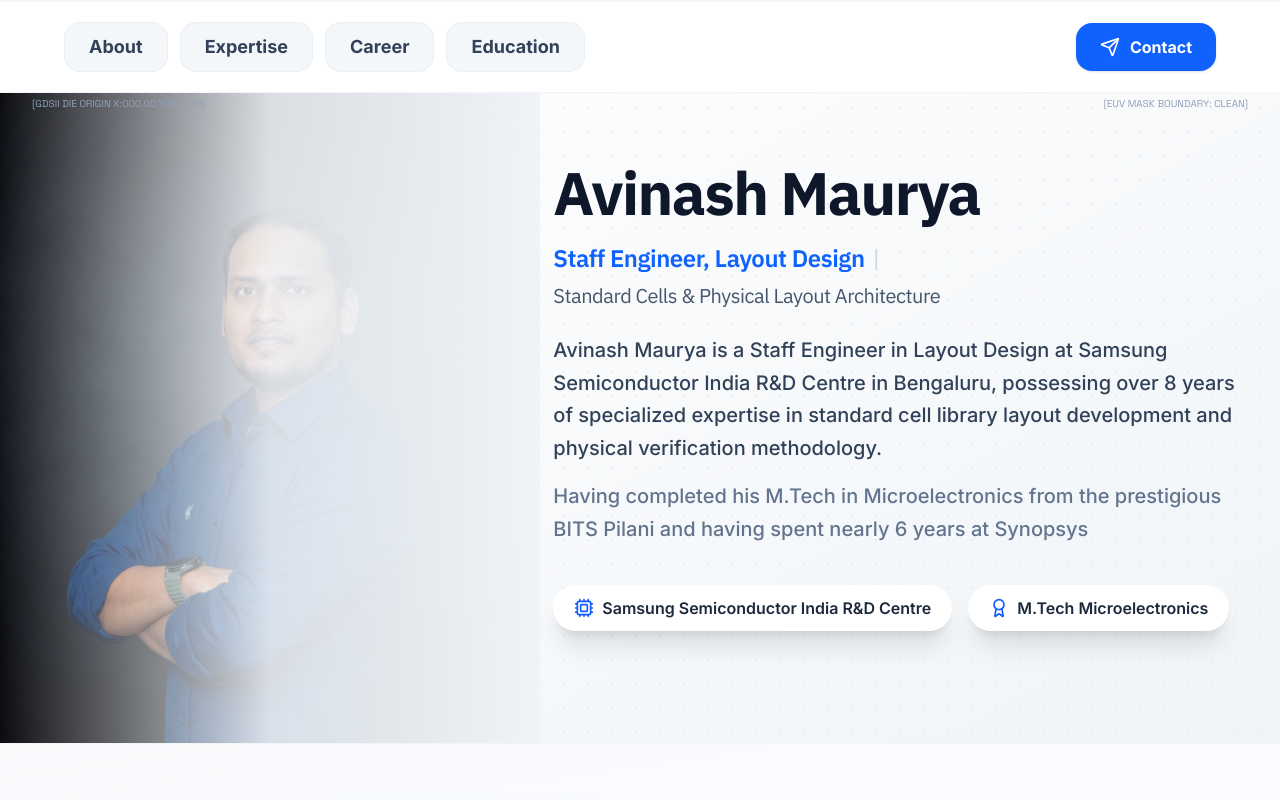
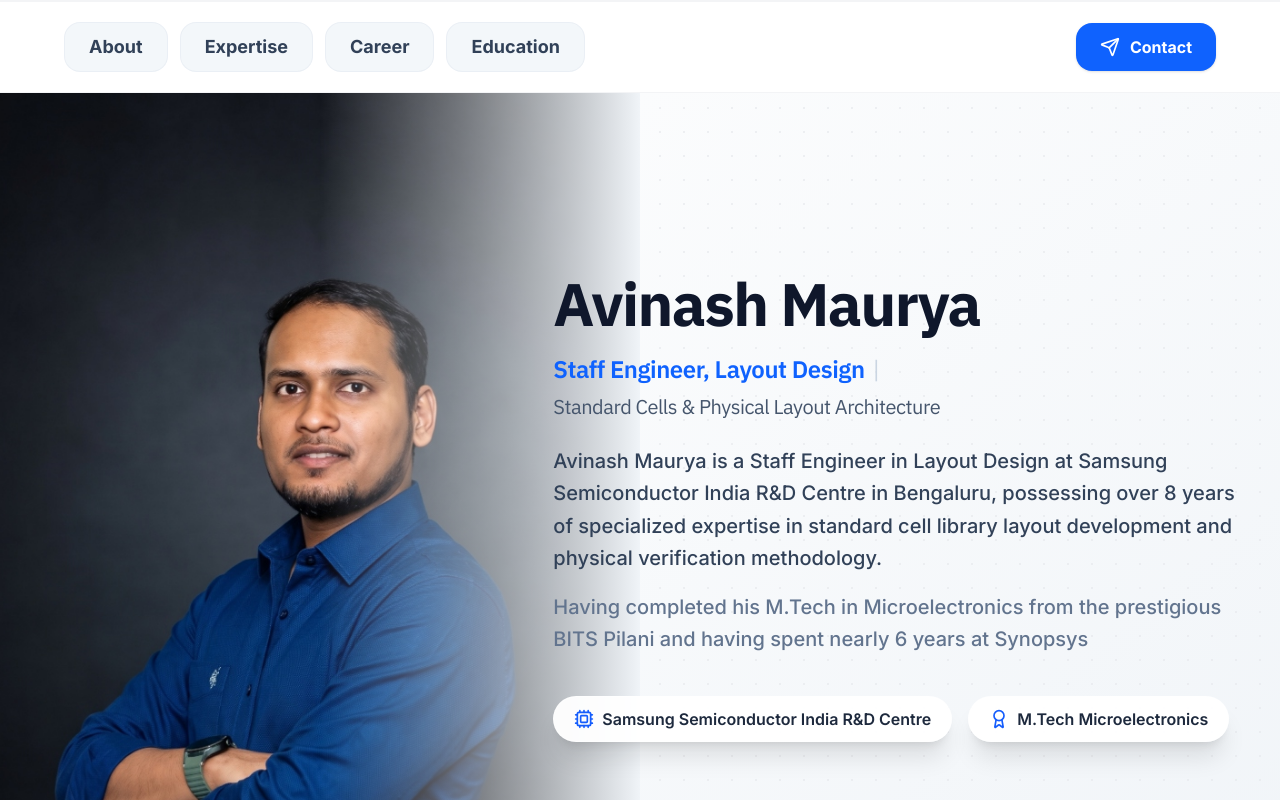
Before and after one commit to atendra11maurya/chia_and_wifi, a React (Vite) app: page / in a window 1280 px wide. Shown: the top 800 px of the page. Built offline with nearby package versions, Linux system fonts and the light colour scheme.

Commit message:
Update hero portrait framing, contact card button height, and FinFET card copy

```diff
--- a/src/components/Contact.tsx
+++ b/src/components/Contact.tsx
@@ -147,18 +147,18 @@ export const Contact: React.FC = () => {
                 Ready to discuss an opportunity?
               </h3>
               <p className="text-gray-600 text-sm sm:text-base leading-relaxed mb-8">
-                Whether you have a technical inquiry or a potential project, feel free to reach out via email or connect professionally on LinkedIn.
+                Whether you have a technical inquiry or a potential project, feel free to reach out and connect
               </p>
             </div>
 
             {/* CTA Buttons */}
-            <div className="flex flex-col gap-4">
+            <div className="flex flex-col gap-5">
               {/* Primary Button (Blue) */}
               <a
                 href="mailto:pine.avinash@gmail.com?subject=Portfolio%20Inquiry&body=Hello%20Avinash,%0A%0AI%20came%20across%20your%20portfolio..."
-                className="w-full inline-flex items-center justify-center gap-3 px-8 py-5 sm:py-6 text-lg sm:text-xl font-bold text-white bg-[#2563EB] rounded-2xl hover:bg-[#1d4ed8] hover:scale-[1.02] active:scale-[0.98] transition-all duration-200 shadow-md hover:shadow-lg focus-visible:outline-none focus-visible:ring-2 focus-visible:ring-[#2563EB] cursor-pointer"
+                className="w-full inline-flex items-center justify-center gap-3 px-6 min-h-[76px] sm:min-h-[84px] text-base sm:text-lg font-bold text-white bg-[#2563EB] rounded-2xl hover:bg-[#1d4ed8] hover:scale-[1.02] active:scale-[0.98] transition-all duration-200 shadow-sm hover:shadow-md focus-visible:outline-none focus-visible:ring-2 focus-visible:ring-[#2563EB] cursor-pointer"
               >
-                <Mail className="w-6 h-6" />
+                <Mail className="w-5 h-5" />
                 <span>Email Me</span>
               </a>
 
@@ -167,13 +167,13 @@ export const Contact: React.FC = () => {
                 href={PERSONAL_INFO.linkedin}
                 target="_blank"
                 rel="noopener noreferrer"
-                className="w-full inline-flex items-center justify-center gap-3 px-8 py-5 sm:py-6 text-lg sm:text-xl font-bold text-[#2563EB] bg-white border-2 border-[#2563EB] rounded-2xl hover:bg-blue-50 hover:scale-[1.02] active:scale-[0.98] transition-all duration-200 focus-visible:outline-none focus-visible:ring-2 focus-visible:ring-[#2563EB] cursor-pointer"
+                className="w-full inline-flex items-center justify-center gap-3 px-6 min-h-[76px] sm:min-h-[84px] text-base sm:text-lg font-bold text-[#2563EB] bg-white border-2 border-[#2563EB] rounded-2xl hover:bg-blue-50 hover:scale-[1.02] active:scale-[0.98] transition-all duration-200 focus-visible:outline-none focus-visible:ring-2 focus-visible:ring-[#2563EB] cursor-pointer"
               >
-                <svg className="w-6 h-6 fill-[#2563EB]" viewBox="0 0 24 24">
+                <svg className="w-5 h-5 fill-[#2563EB]" viewBox="0 0 24 24">
                   <path d="M19 3a2 2 0 0 1 2 2v14a2 2 0 0 1-2 2H5a2 2 0 0 1-2-2V5a2 2 0 0 1 2-2h14m-.5 15.5v-5.3a3.26 3.26 0 0 0-3.26-3.26c-.85 0-1.84.52-2.28 1.3v-1.11h-2.79v8.37h2.79v-4.93c0-1.3.36-2.54 1.96-2.54 1.57 0 1.59 1.47 1.59 2.62v4.85h2.79M6.88 8.56a1.68 1.68 0 0 0 1.68-1.68c0-.93-.75-1.69-1.68-1.69a1.69 1.69 0 0 0-1.69 1.69c0 .93.76 1.68 1.69 1.68m1.39 9.94v-8.37H5.5v8.37h2.77z" />
                 </svg>
                 <span>LinkedIn</span>
-                <ArrowUpRight className="w-5 h-5 text-[#2563EB]" />
+                <ArrowUpRight className="w-4 h-4 text-[#2563EB]" />
               </a>
             </div>
           </motion.div>
--- a/src/components/Hero.tsx
+++ b/src/components/Hero.tsx
@@ -10,31 +10,24 @@ interface HeroProps {
 export const Hero: React.FC<HeroProps> = ({ onOpenContact }) => {
   return (
     <>
-      {/* Main Light Hero Section */}
-      <section id="hero" className="relative pt-24 pb-10 md:pt-40 md:pb-28 overflow-hidden bg-gradient-to-br from-white via-slate-50 to-[#F0F4F8] text-slate-900">
+      {/* Main Light Hero Section (Vertically Lengthened & Centered) */}
+      <section id="hero" className="relative min-h-[96vh] lg:min-h-[980px] flex flex-col justify-center pt-36 pb-28 md:pt-52 md:pb-44 overflow-hidden bg-gradient-to-br from-white via-slate-50 to-[#F0F4F8] text-slate-900">
         {/* Background Silicon Microchip Grid Pattern */}
         <div className="absolute inset-0 silicon-grid-pattern opacity-60 pointer-events-none" />
 
         {/* ========== DESKTOP: Full-Height Left Portrait (hidden on mobile) ========== */}
-        <div className="absolute top-16 md:top-20 bottom-0 left-0 w-1/2 max-w-[540px] pointer-events-none z-0 overflow-hidden hidden lg:block">
+        <div className="absolute top-8 md:top-12 bottom-0 left-0 w-1/2 max-w-[750px] pointer-events-none z-0 overflow-hidden hidden lg:block">
           <img
             src="/avinash_maurya.jpg"
             alt="Avinash Maurya"
-            className="w-full h-full object-cover object-[center_35%] scale-x-[-1] opacity-100"
+            className="w-full h-full object-cover object-[center_10%] scale-x-[-1] opacity-100"
           />
-          {/* Soft Right Edge Blend covering Gemini watermark star */}
-          <div className="absolute inset-0 bg-gradient-to-r from-transparent 25% via-[#F0F4F8]/90 60% to-[#F0F4F8]" />
+          {/* Soft Right Edge Blend for Smooth Section Transition */}
+          <div className="absolute inset-0 bg-gradient-to-r from-transparent via-transparent to-[#F0F4F8]" />
         </div>
 
-        {/* Decorative Alignment Overlay Marks */}
-        <div className="absolute top-24 left-8 font-mono text-[10px] text-slate-400 pointer-events-none hidden md:block">
-          [GDSII DIE ORIGIN X:000.00 Y:000.00]
-        </div>
-        <div className="absolute top-24 right-8 font-mono text-[10px] text-slate-400 pointer-events-none hidden md:block">
-          [EUV MASK BOUNDARY: CLEAN]
-        </div>
 
-        <div className="max-w-[1280px] mx-auto px-6 md:px-10 relative z-10">
+        <div className="max-w-[1280px] mx-auto px-6 md:px-10 relative z-10 w-full">
 
           {/* ========== MOBILE: Centered Portrait Image (visible only on mobile) ========== */}
           <motion.div
@@ -59,7 +52,7 @@ export const Hero: React.FC<HeroProps> = ({ onOpenContact }) => {
             {/* Spacer for Left Image Alignment on Desktop */}
             <div className="hidden lg:block lg:col-span-5 pointer-events-none h-full" />
 
-            {/* Right Hero Copy Column */}
+            {/* Right Hero Copy Column (Vertically Centered) */}
             <motion.div
               initial={{ opacity: 0, x: 0, y: 16 }}
               animate={{ opacity: 1, x: 0, y: 0 }}
--- a/src/data/profileData.ts
+++ b/src/data/profileData.ts
@@ -179,7 +179,7 @@ export const TECHNICAL_EXPERTISE: SkillCategory[] = [
     id: "submicron-tradeoffs",
     title: "Deep Sub-Micron Physics & Trade-offs",
     iconName: "Layers",
-    description: "Architectural exploration and silicon physical trade-offs in sub-7nm FinFET and EUV process technologies.",
+    description: "Architectural exploration and silicon physical trade-offs in FinFET technologies.",
     skills: [
       "Electromigration (EM) & IR Drop Mitigation",
       "Pin Accessibility & P&R Routability Optimization",
```
Also changed, not shown: public/avinash_maurya.jpg.
